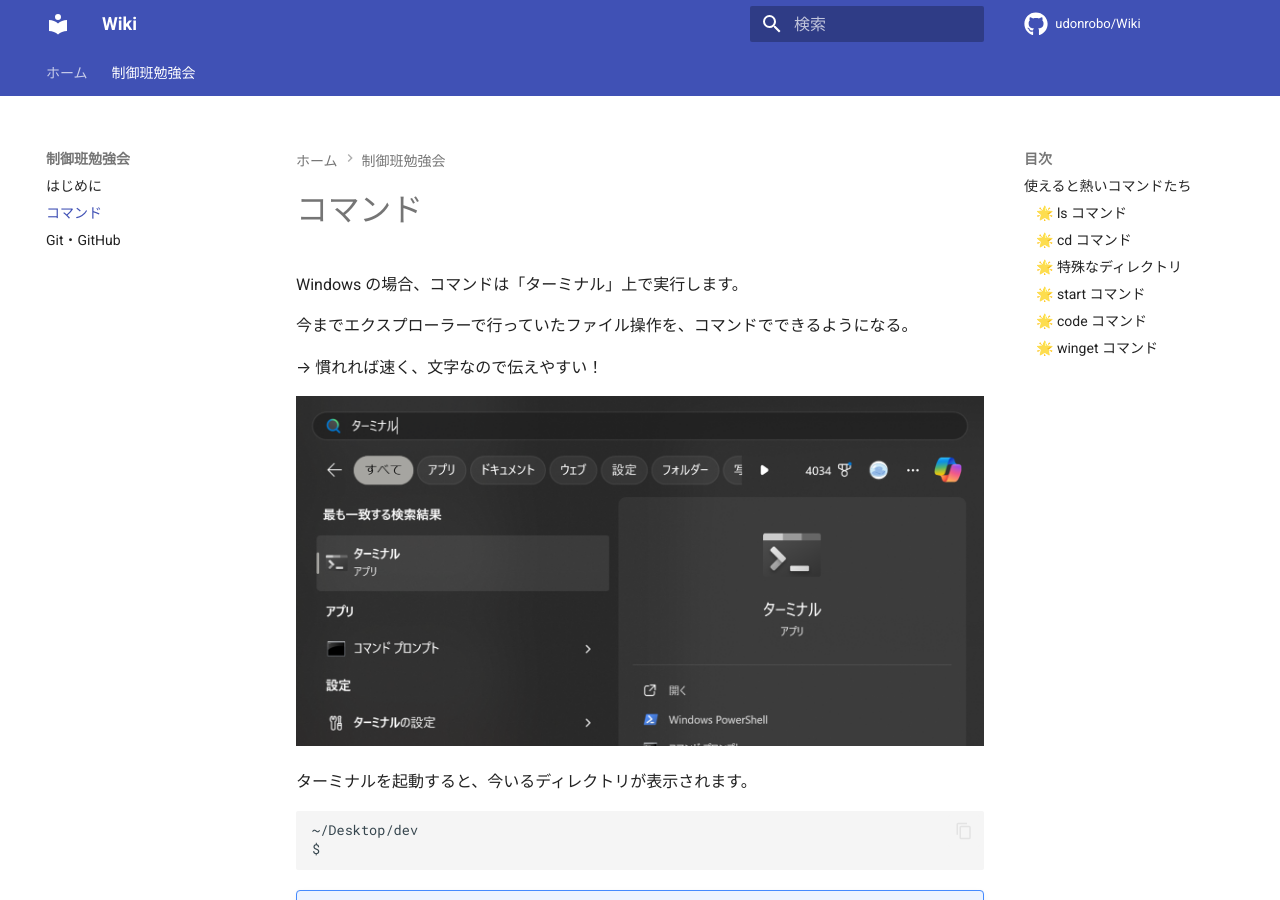
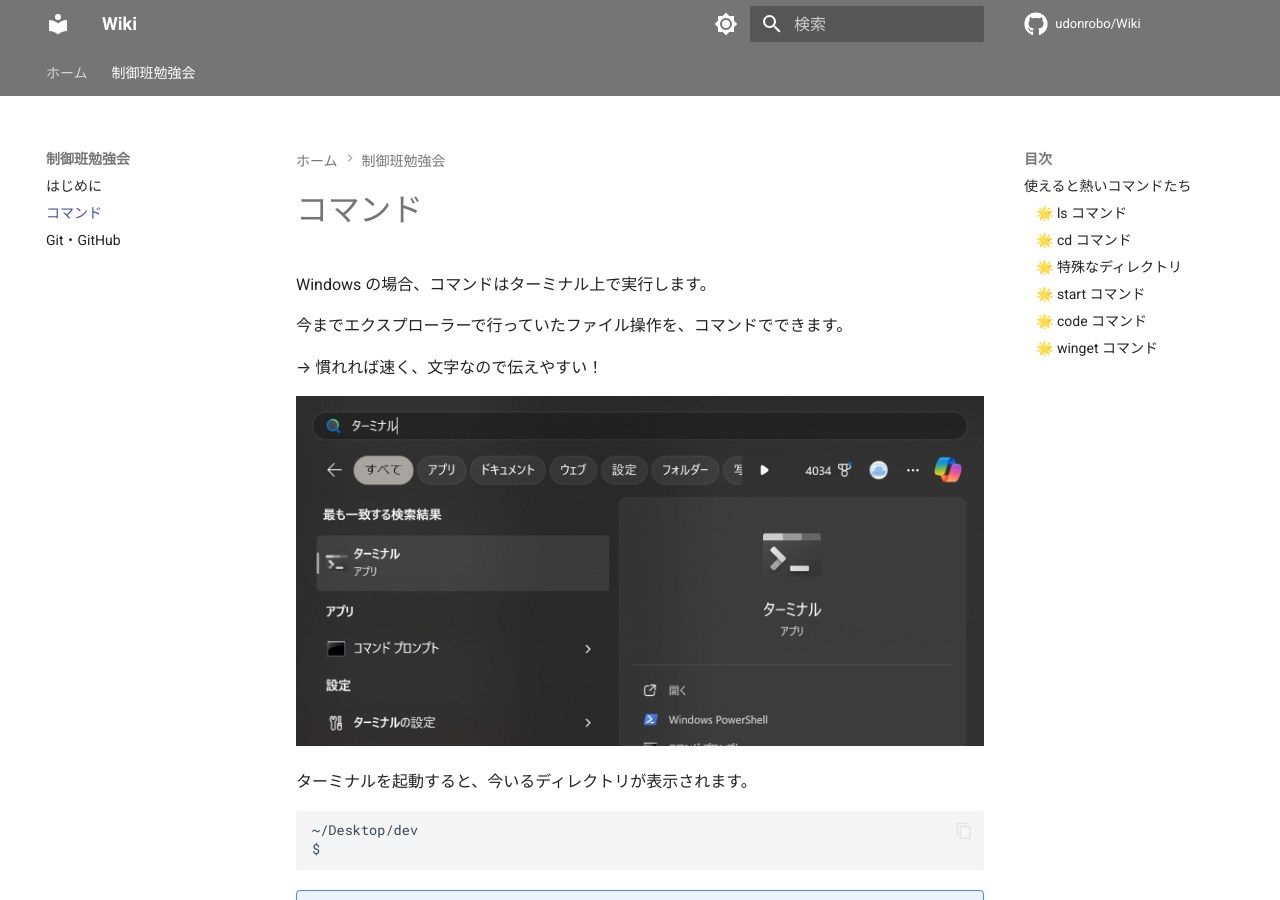
Before and after one commit to udonrobo/wiki, an MkDocs documentation site: the page built from docs/Practice/Command.md, in a window 1280 px wide and 900 px high. Built offline with MkDocs 1.6.1 and Material for MkDocs 9.7.7, drawn with Linux system fonts in a browser that asks for light colours; comment, search, counter and statistics services are not loaded; some of the changed text lies outside the part shown.

Commit message:
テーマ変更

````diff
--- a/docs/Practice/Command.md
+++ b/docs/Practice/Command.md
@@ -1,8 +1,8 @@
 # コマンド
 
-Windows の場合、コマンドは「ターミナル」上で実行します。
+Windows の場合、コマンドはターミナル上で実行します。
 
-今までエクスプローラーで行っていたファイル操作を、コマンドでできるようになる。
+今までエクスプローラーで行っていたファイル操作を、コマンドでできます。
 
 → 慣れれば速く、文字なので伝えやすい！
 
@@ -37,7 +37,7 @@
 - mkdir (ディレクトリ作成)
 - ...
 
-使いつつ覚えていけば大丈夫です 👍 エクスプローラーでの操作に対応したコマンドがあることが分かれば、グーグルニキが教えてくれます！
+使いつつ覚えていけば大丈夫です。エクスプローラーでの操作に対応したコマンドがあることが分かれば、グーグルニキが教えてくれます！
 
 ### 🌟 **ls コマンド**
 
@@ -52,6 +52,7 @@
 ```sh
 ~/Desktop/dev
 ls
+
 AA/                   ConsoleApplication3/  Harurobo2023-Ateam/  OpenSiv3D_0.6.141/  rust-test/         WeatherApp-1/
 addlinenum/           ConsoleApplication4/  IRRemoteControl/     OpenSiv3D_0.6.142/  SortAlgorithm/     Website/
 apptest/              ControllerUnit/       ...
--- a/mkdocs.yml
+++ b/mkdocs.yml
@@ -25,11 +25,41 @@
     - search.highlight
     - search.share
     - search.suggest
+
+  palette:
+
+    # Default palette
+    # - media: "(prefers-color-scheme)"
+    #   toggle:
+    #     icon: material/brightness-auto
+    #     name: Switch to light mode
+
+    # Palette toggle for light mode
+    - media: "(prefers-color-scheme: light)"
+      primary: grey
+      scheme: default
+      toggle:
+        icon: material/brightness-7
+        name: Switch to dark mode
+
+    # Palette toggle for dark mode
+    - media: "(prefers-color-scheme: dark)"
+      primary: black
+      scheme: slate
+      toggle:
+        icon: material/brightness-4
+        name: Switch to light mode
+
 markdown_extensions:
   - pymdownx.highlight:
       anchor_linenums: true
       line_spans: __span
       pygments_lang_class: true
+  - pymdownx.superfences:
+      custom_fences:
+        - name: mermaid
+          class: mermaid
+          format: !!python/name:pymdownx.superfences.fence_code_format
   - admonition
   - pymdownx.details
   - pymdownx.superfences
````
